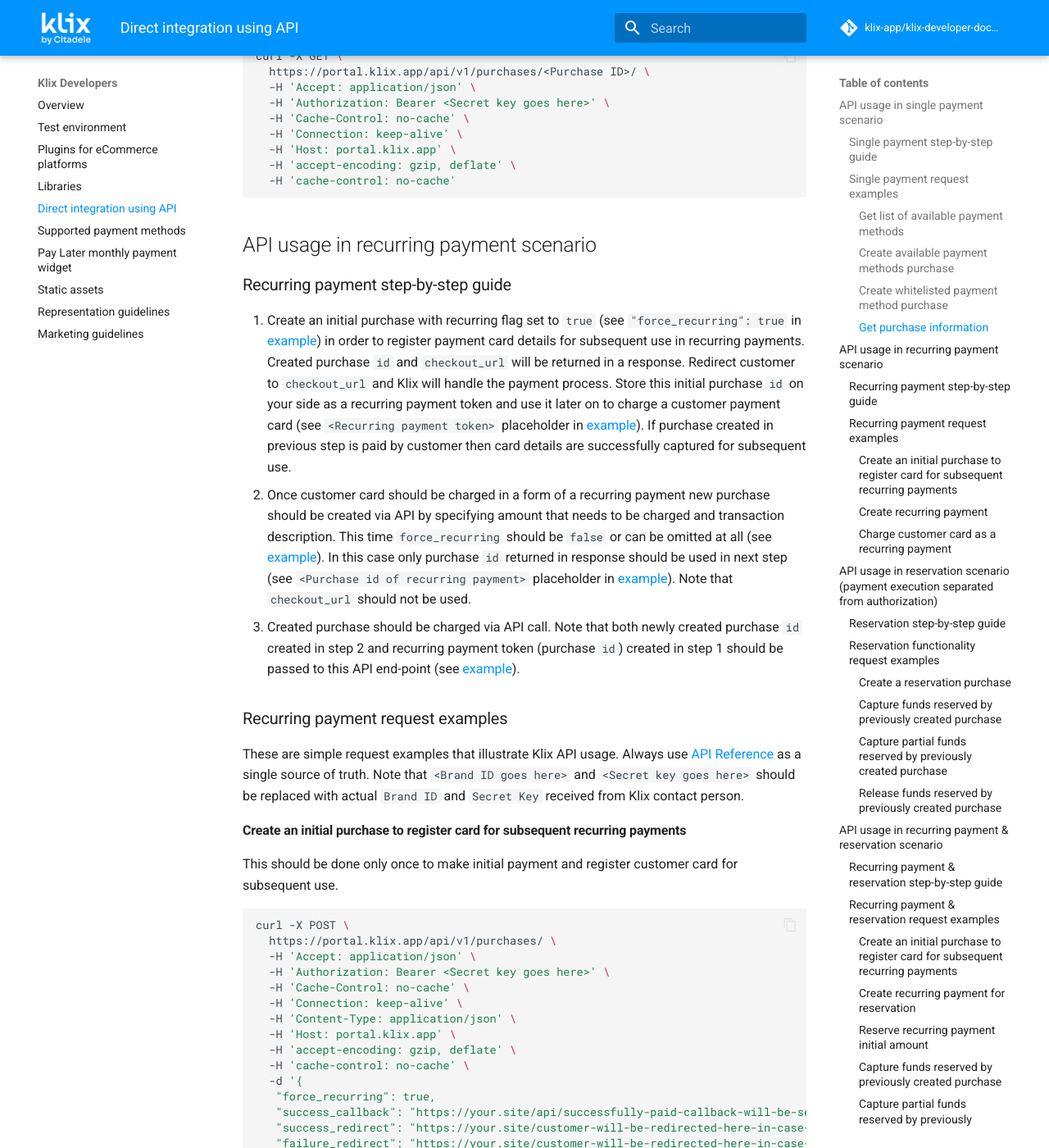
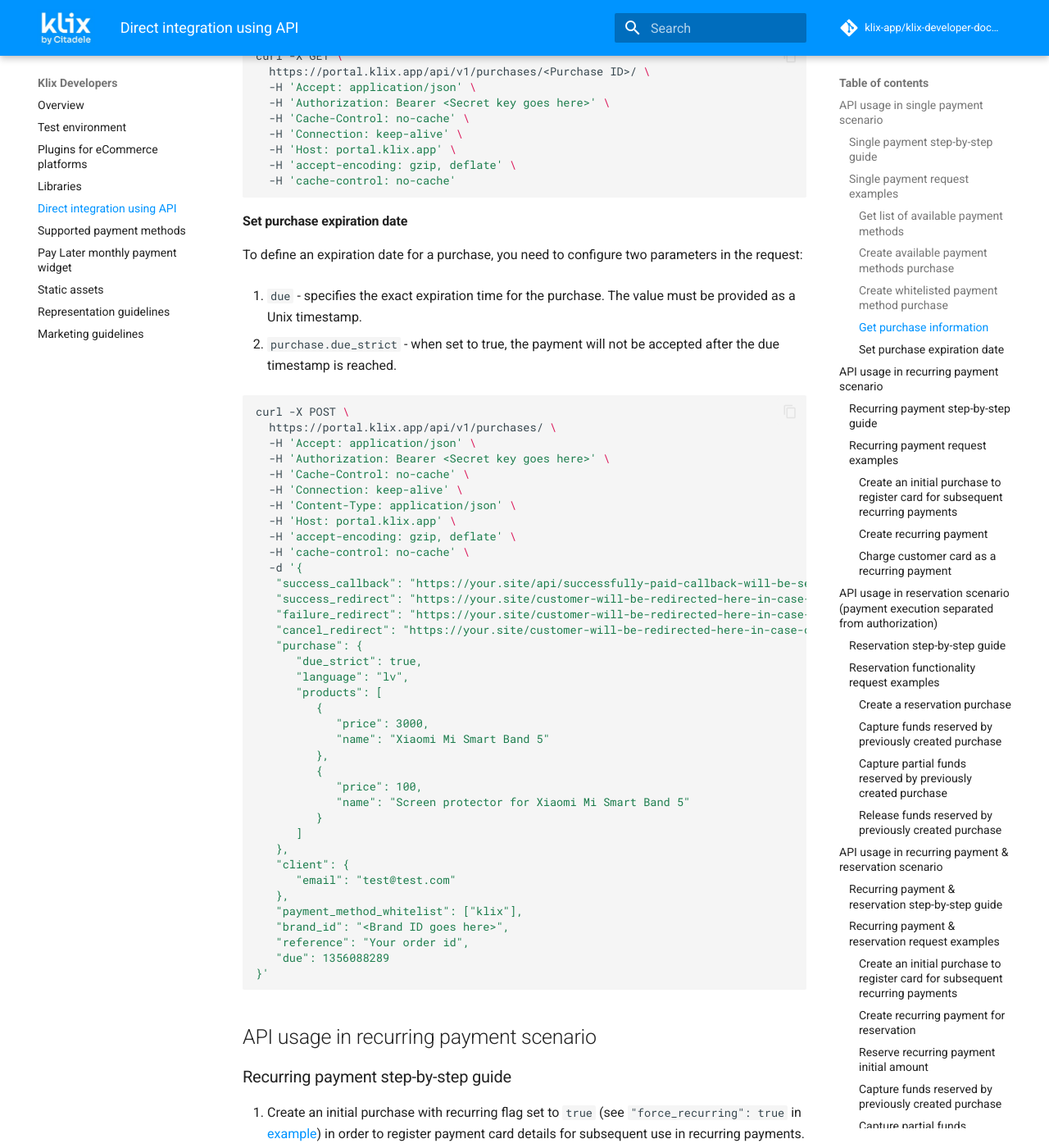
Before and after one commit to klix-app/klix-developer-documentation-website, an MkDocs documentation site: the page built from docs/api.md, in a window 1280 px wide and 1400 px high, scrolled down 3497 px. Shown: the whole window at 82% size. Built offline with MkDocs 1.6.1 and Material for MkDocs 9.7.7, drawn with Linux system fonts in a browser that asks for light colours; a script that is not in the unit is left out; comment, search, counter and statistics services are not loaded.

Commit message:
due strict instruction

````diff
--- a/docs/api.md
+++ b/docs/api.md
@@ -139,6 +139,56 @@
   -H 'accept-encoding: gzip, deflate' \
   -H 'cache-control: no-cache'
 ```
+
+#### Set purchase expiration date
+
+To define an expiration date for a purchase, you need to configure two parameters in the request:
+
+1. `due` - specifies the exact expiration time for the purchase.
+The value must be provided as a Unix timestamp.
+
+2. `purchase.due_strict` - when set to true, the payment will not be accepted after the due timestamp is reached.
+
+```sh
+curl -X POST \
+  https://portal.klix.app/api/v1/purchases/ \
+  -H 'Accept: application/json' \
+  -H 'Authorization: Bearer <Secret key goes here>' \
+  -H 'Cache-Control: no-cache' \
+  -H 'Connection: keep-alive' \
+  -H 'Content-Type: application/json' \
+  -H 'Host: portal.klix.app' \
+  -H 'accept-encoding: gzip, deflate' \
+  -H 'cache-control: no-cache' \
+  -d '{
+   "success_callback": "https://your.site/api/successfully-paid-callback-will-be-sent-to-this-end-point",
+   "success_redirect": "https://your.site/customer-will-be-redirected-here-in-case-of-successfull-payment",
+   "failure_redirect": "https://your.site/customer-will-be-redirected-here-in-case-of-failed-payment",
+   "cancel_redirect": "https://your.site/customer-will-be-redirected-here-in-case-customer-decides-to-go-back-to-your-store-during-payment",
+   "purchase": {
+      "due_strict": true,
+      "language": "lv",
+      "products": [
+         {
+            "price": 3000,
+            "name": "Xiaomi Mi Smart Band 5"
+         },
+         {
+            "price": 100,
+            "name": "Screen protector for Xiaomi Mi Smart Band 5"
+         }
+      ]
+   },
+   "client": {
+      "email": "test@test.com"
+   },
+   "payment_method_whitelist": ["klix"],
+   "brand_id": "<Brand ID goes here>",
+   "reference": "Your order id",
+   "due": 1356088289
+}'
+```
+
 
 ## API usage in recurring payment scenario
 
````
